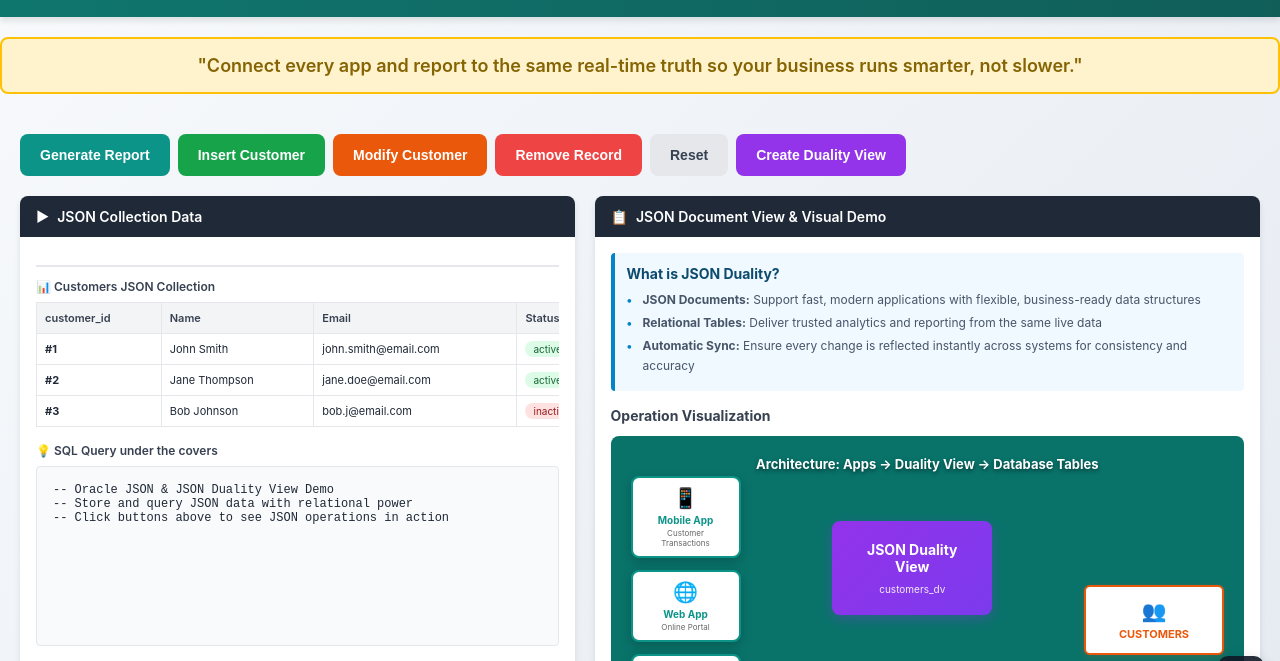
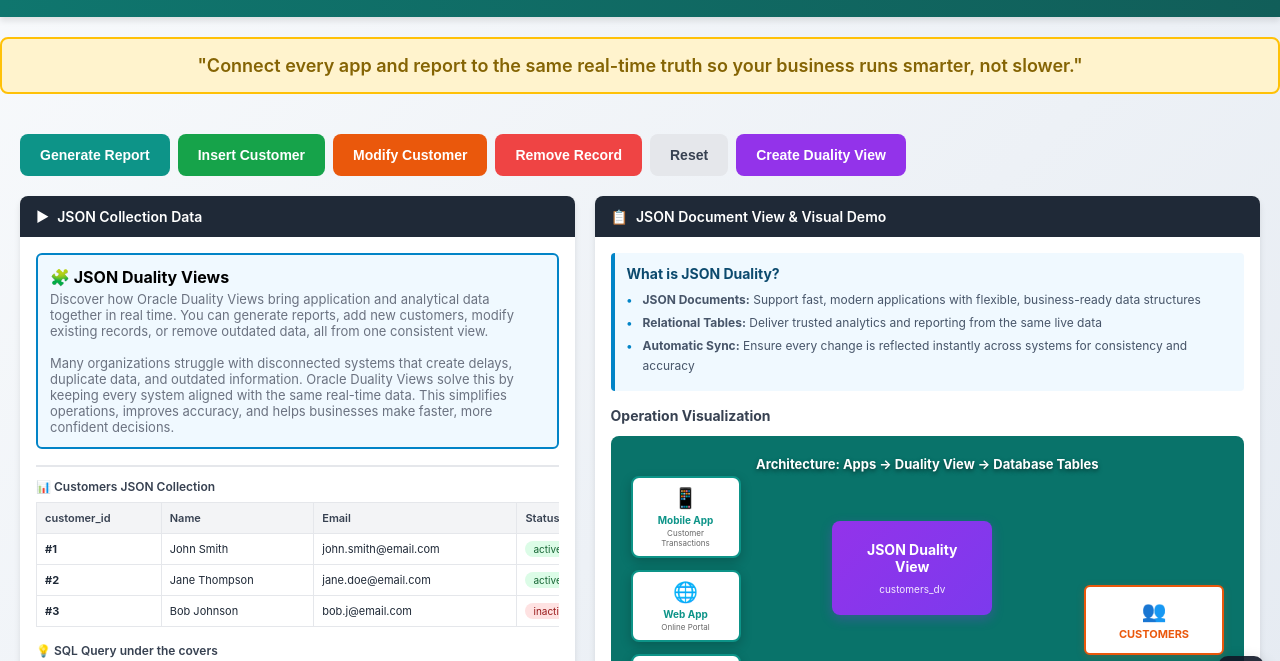
Before and after one commit to ley-sylvester/demo, a plain HTML site: page json_demo.html in a window 1280 px wide. Both pictures are taken after a click on the button "Reset". Shown: the part 82-743 px from the top of the page. Drawn offline with Linux system fonts and the light colour scheme.

Commit message:
Update json_demo.html

```diff
--- a/json_demo.html
+++ b/json_demo.html
@@ -1969,6 +1969,7 @@
             document.getElementById('sampleContent').innerHTML = formatJSON(customersData[0]);
             updateRightPanel('view');
             updateDataTable();
+            showIntro();
         }
 
         document.getElementById('btnQuery').addEventListener('click', runJSONQuery);
```
